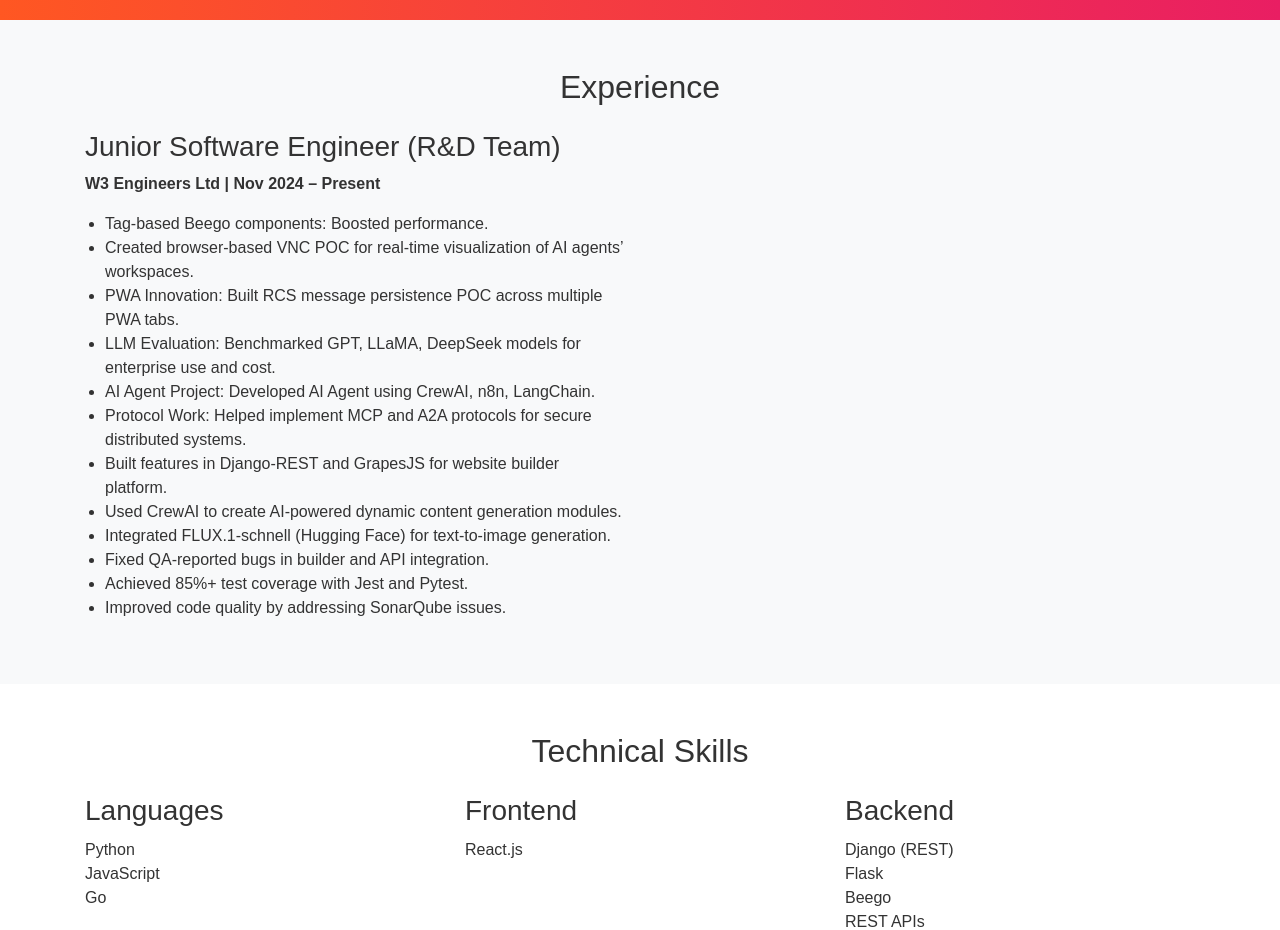
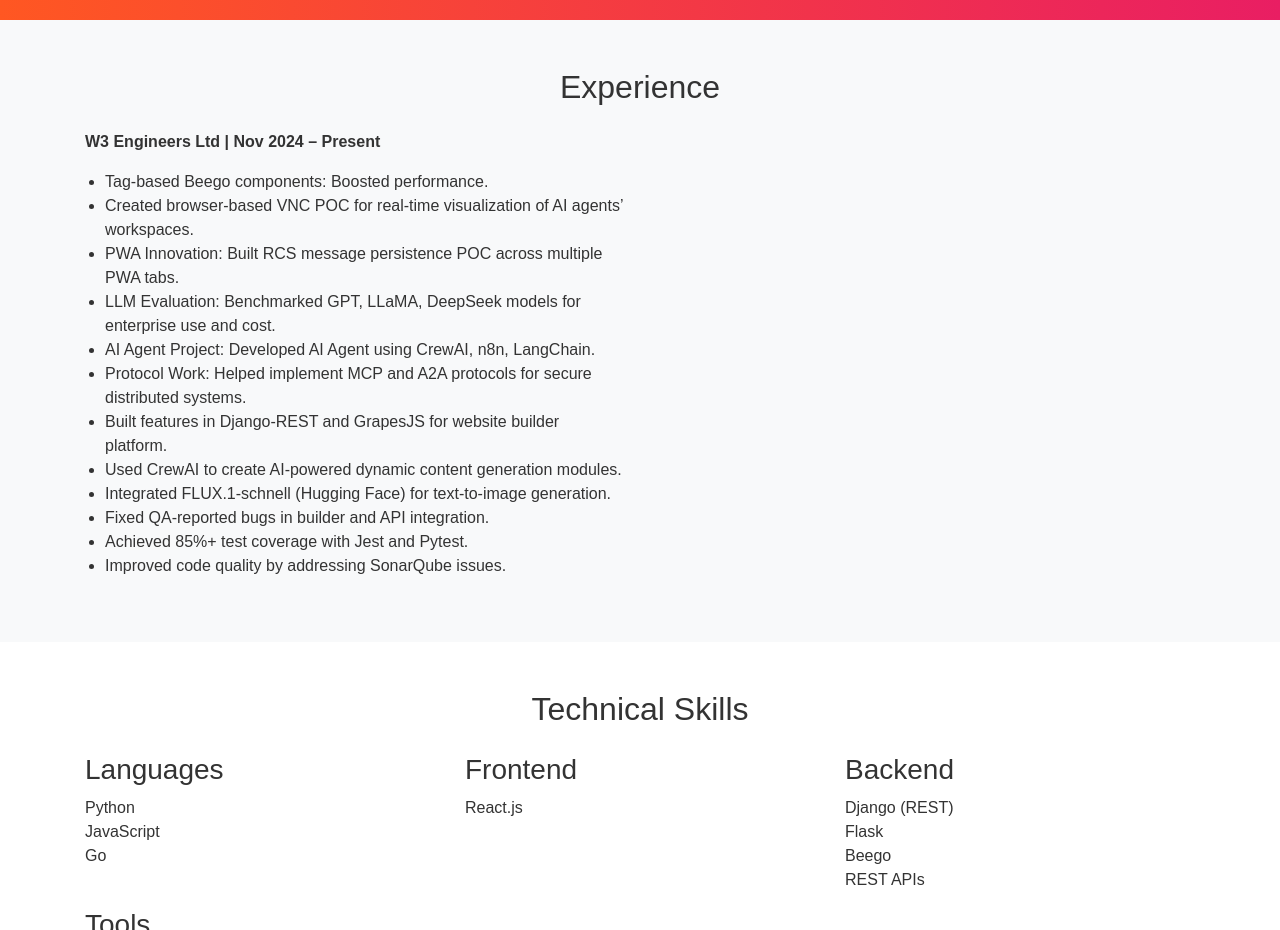
Before and after one commit to aa-nadim/docker-nginx, a plain HTML site: page index.html in a window 1280 px wide. Shown: the part 780-1710 px from the top of the page. Drawn offline with nearby package versions, Linux system fonts and the light colour scheme.

```diff
--- a/index.html
+++ b/index.html
@@ -25,7 +25,6 @@
       <h2 class="text-center mb-4">Experience</h2>
       <div class="row">
         <div class="col-md-6">
-          <h3>Junior Software Engineer (R&D Team)</h3>
           <p><strong>W3 Engineers Ltd | Nov 2024 – Present</strong></p>
           <ul>
             <li>Tag-based Beego components: Boosted performance.</li>
```
Also changed, not shown: 4 other files.
